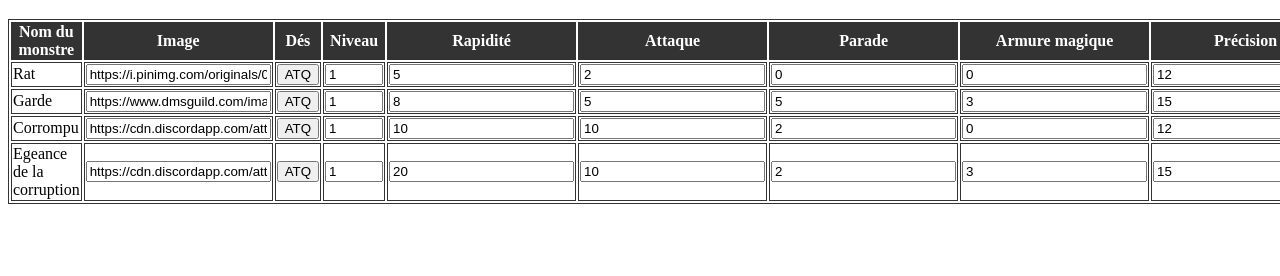
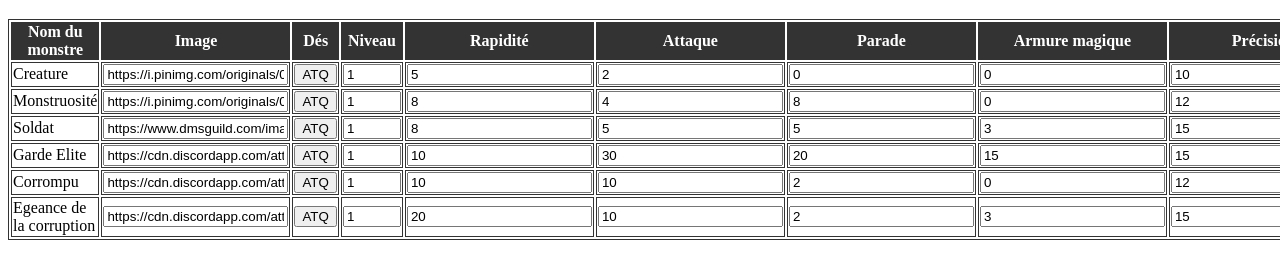
Before and after one commit to kyaEH/aurora, a plain HTML site: page mj.html in a window 1280 px wide. Shown: the part 162-438 px from the top of the page. Drawn offline with Linux system fonts and the light colour scheme.

Commit message:
Updated monsters

```diff
--- a/mj.html
+++ b/mj.html
@@ -41,29 +41,56 @@ thead, tfoot {
     </thead>
     <tbody>
         <tr>
-            <td>Rat</td>
-            <td><input type="text" id="imgUrlRat" value="https://i.pinimg.com/originals/0b/7b/ed/0b7bedcb3236805cbe5a6d7274516fb0.png"></td>
-            <td><button onclick="dice('Rat','atq')">ATQ</button></td>
-            <td><input class="small" type="number" id="niveauRat"  value="1"></td>
-            <td><input type="number" id="rapiditeRat" value="5"></td>
-            <td><input type="number" id="attaqueRat" value="2"></td>
-            <td><input type="number" id="paradeRat" value="0"></td>
-            <td><input type="number" id="paradeMagiqueRat" value="0"></td>
-            <td><input type="number" id="precisionRat" value="12"></td>
-            <td><input type="number" id="pvRat" value="10"></td>
+            <td>Creature</td>
+            <td><input type="text" id="imgUrlCreature" value="https://i.pinimg.com/originals/0b/7b/ed/0b7bedcb3236805cbe5a6d7274516fb0.png"></td>
+            <td><button onclick="dice('Creature','atq')">ATQ</button></td>
+            <td><input class="small" type="number" id="niveauCreature"  value="1"></td>
+            <td><input type="number" id="rapiditeCreature" value="5"></td>
+            <td><input type="number" id="attaqueCreature" value="2"></td>
+            <td><input type="number" id="paradeCreature" value="0"></td>
+            <td><input type="number" id="paradeMagiqueCreature" value="0"></td>
+            <td><input type="number" id="precisionCreature" value="10"></td>
+            <td><input type="number" id="pvCreature" value="20"></td>
             <td><input type="text"></td>
         </tr>
         <tr>
-            <td>Garde</td>
-            <td><input type="text" id="imgUrlGarde" value="https://www.dmsguild.com/images/8957/193701.jpg"></td>
-            <td><button onclick="dice('Garde','atq')">ATQ</button></td>
+            <td>Monstruosité</td>
+            <td><input type="text" id="imgUrlMonstruosité" value="https://i.pinimg.com/originals/0b/7b/ed/0b7bedcb3236805cbe5a6d7274516fb0.png"></td>
+            <td><button onclick="dice('Monstruosité','atq')">ATQ</button></td>
+            <td><input class="small" type="number" id="niveauMonstruosité"  value="1"></td>
+            <td><input type="number" id="rapiditeMonstruosité" value="8"></td>
+            <td><input type="number" id="attaqueMonstruosité" value="4"></td>
+            <td><input type="number" id="paradeMonstruosité" value="8"></td>
+            <td><input type="number" id="paradeMagiqueMonstruosité" value="0"></td>
+            <td><input type="number" id="precisionMonstruosité" value="12"></td>
+            <td><input type="number" id="pvMonstruosité" value="40"></td>
+            <td><input type="text"></td>
+        </tr>
+        <tr>
+            <td>Soldat</td>
+            <td><input type="text" id="imgUrlSoldat" value="https://www.dmsguild.com/images/8957/193701.jpg"></td>
+            <td><button onclick="dice('Soldat','atq')">ATQ</button></td>
+            <td><input class="small" type="number" id="niveauSoldat" value="1"></td>
+            <td><input type="number" id="rapiditeSoldat" value="8"></td>
+            <td><input type="number" id="attaqueSoldat" value="5"></td>
+            <td><input type="number" id="paradeSoldat" value="5"></td>
+            <td><input type="number" id="paradeMagiqueSoldat" value="3"></td>
+            <td><input type="number" id="precisionSoldat" value="15"></td>
+            <td><input type="number" id="pvSoldat" value="25"></td>
+            <td><input type="text"></td>
+
+        </tr>
+        <tr>
+            <td>Garde Elite</td>
+            <td><input type="text" id="imgUrlGarde" value="https://cdn.discordapp.com/attachments/1028320867182194840/1150513020909396061/gardien_royale.jpg"></td>
+            <td><button onclick="dice('Garde d\'élite','atq')">ATQ</button></td>
             <td><input class="small" type="number" id="niveauGarde" value="1"></td>
-            <td><input type="number" id="rapiditeGarde" value="8"></td>
-            <td><input type="number" id="attaqueGarde" value="5"></td>
-            <td><input type="number" id="paradeGarde" value="5"></td>
-            <td><input type="number" id="paradeMagiqueGarde" value="3"></td>
+            <td><input type="number" id="rapiditeGarde" value="10"></td>
+            <td><input type="number" id="attaqueGarde" value="30"></td>
+            <td><input type="number" id="paradeGarde" value="20"></td>
+            <td><input type="number" id="paradeMagiqueGarde" value="15"></td>
             <td><input type="number" id="precisionGarde" value="15"></td>
-            <td><input type="number" id="pvGarde" value="25"></td>
+            <td><input type="number" id="pvGarde" value="250"></td>
             <td><input type="text"></td>
 
         </tr>
--- a/scripts.js
+++ b/scripts.js
@@ -129,8 +129,8 @@ $(document).ready(function() {
 		var datas = b64DecodeUnicode(param);
 
 		if (datas.includes("<") || datas.includes(">")){
-			alert("Please no XSS!")
-			return
+			alert("Please no XSS!");
+			return;
 		}
 		data = JSON.parse(datas);
 		console.log(data);
```
